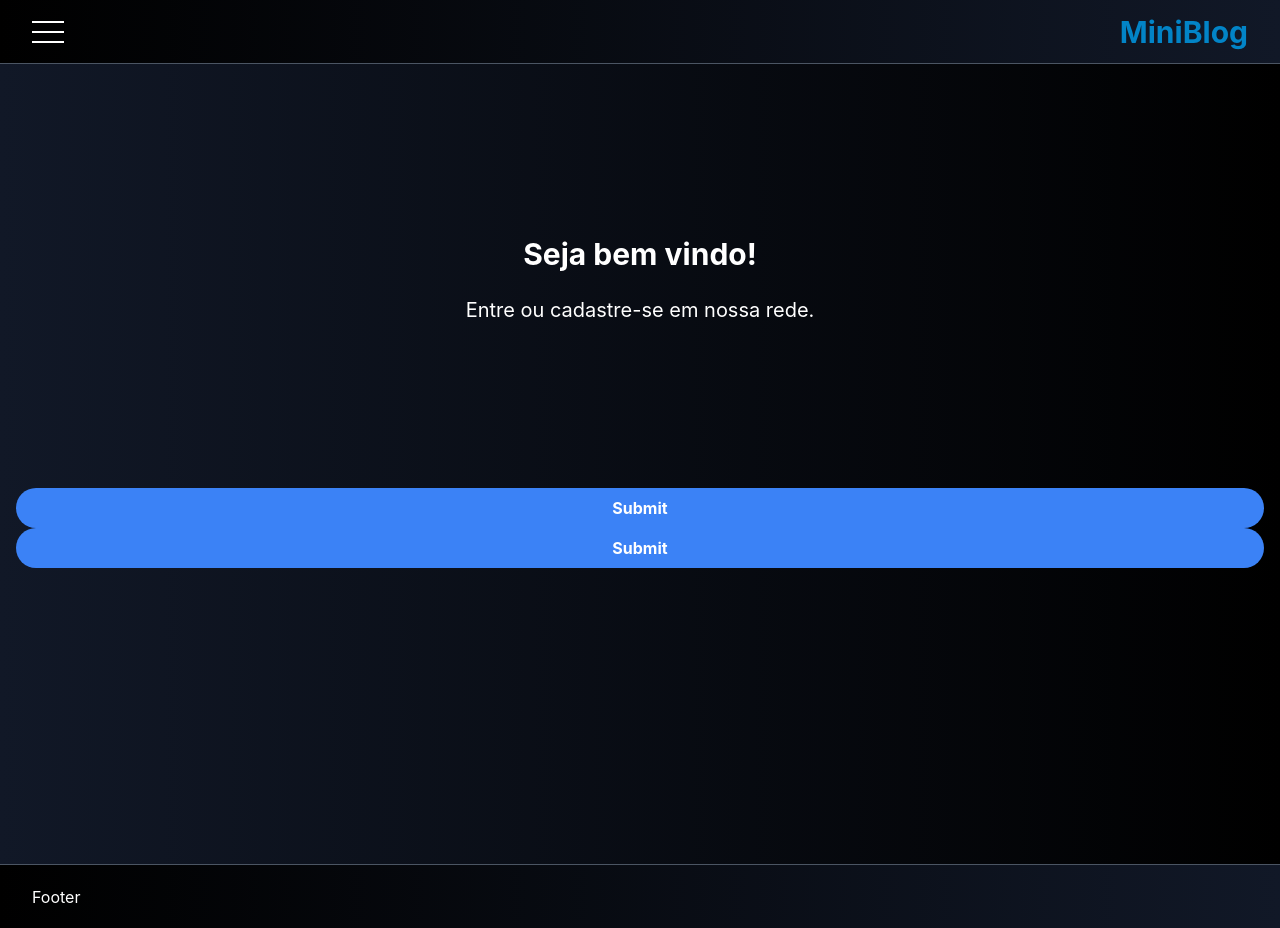
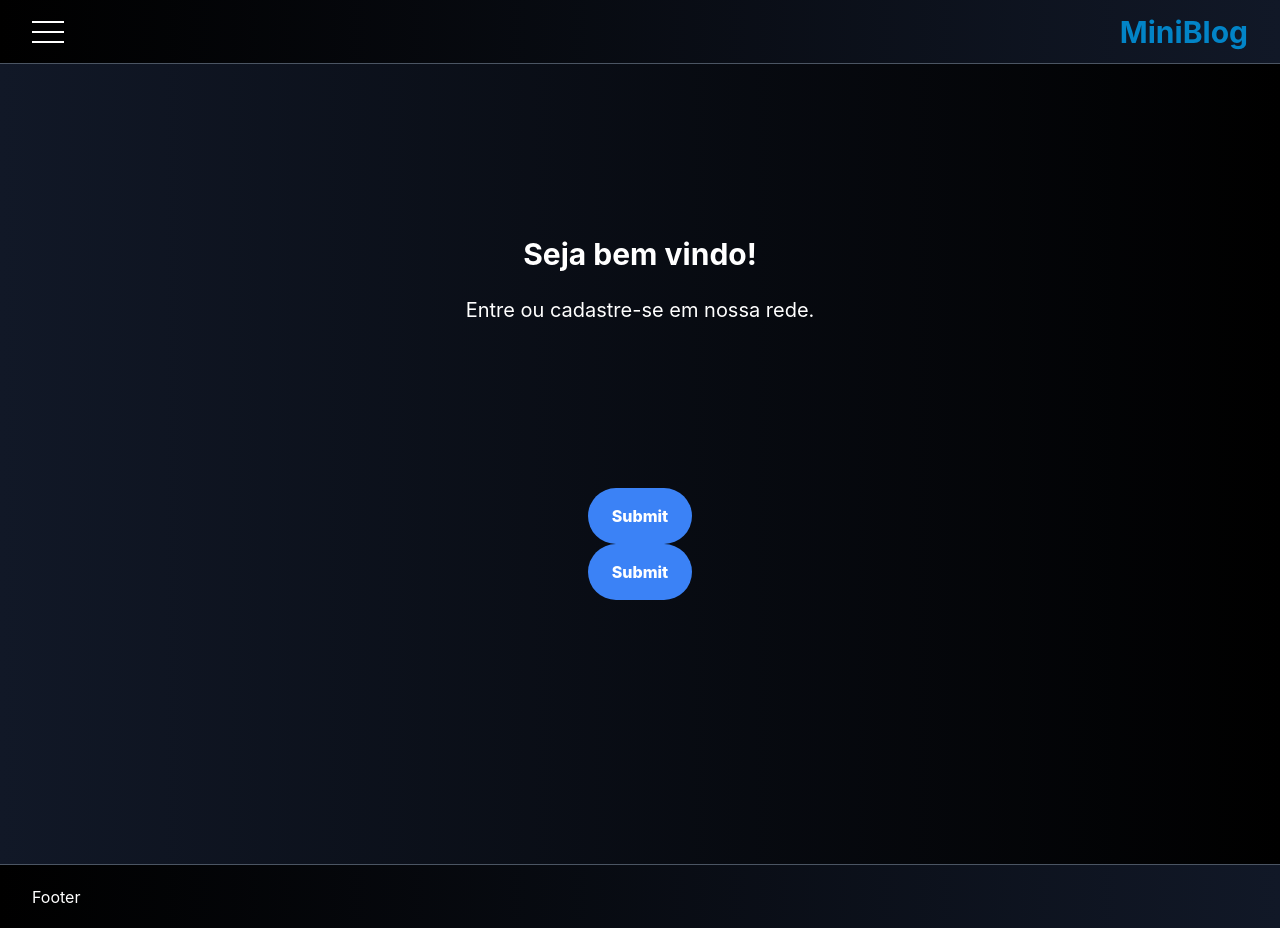
Before and after one commit to vicsous/miniblog, a React (Create React App) app: page / in a window 1280 px wide. Built offline with nearby package versions, Linux system fonts and the light colour scheme; no server answers.

Commit message:
Styling buttons

```diff
--- a/src/styles/pages/Landing.css
+++ b/src/styles/pages/Landing.css
@@ -18,6 +18,7 @@
 .landingBtns {
   min-height: 20vh;
   @apply flex flex-col
+  items-center
   bg-transparent;
 }
 
@@ -36,7 +37,7 @@
     @apply bg-blue-500
     hover:bg-blue-700
     text-white
-    font-bold
-    py-2 px-4
+    font-extrabold
+    py-4 px-6
     rounded-full
 }
```
